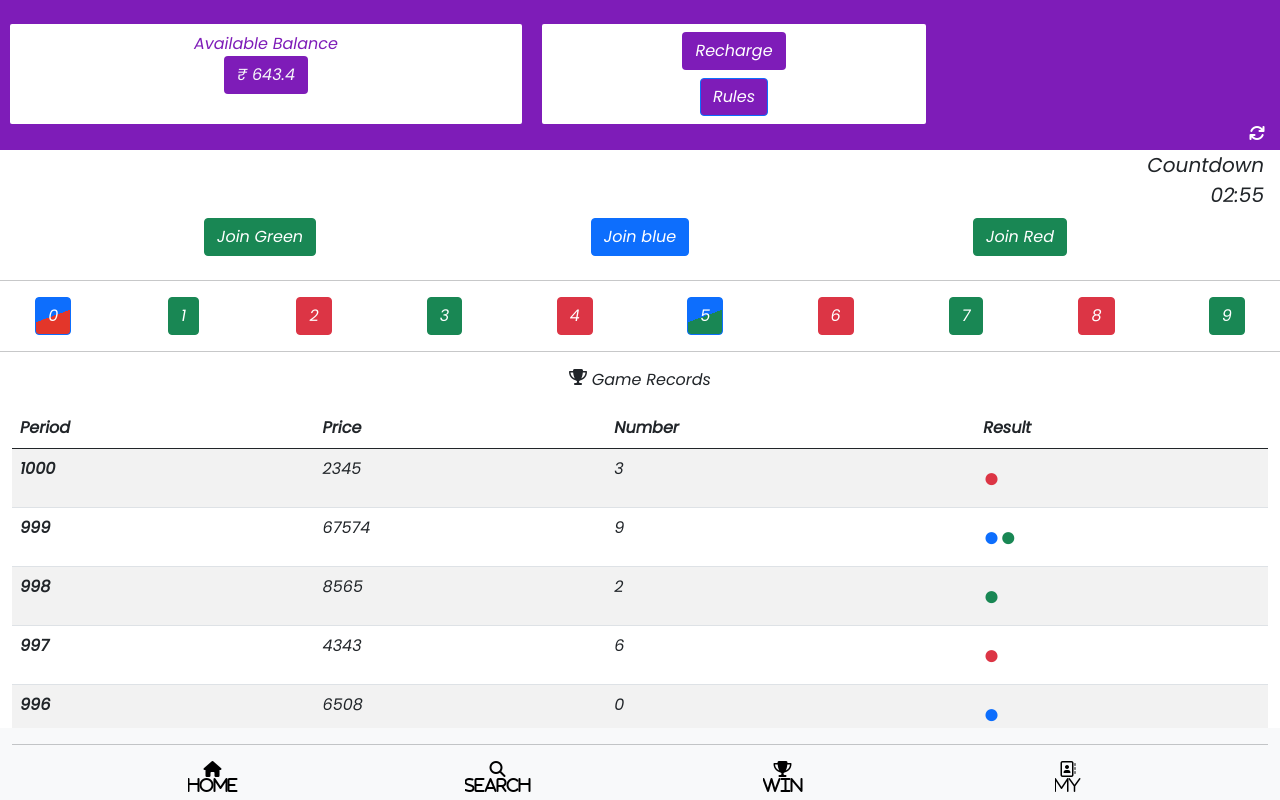
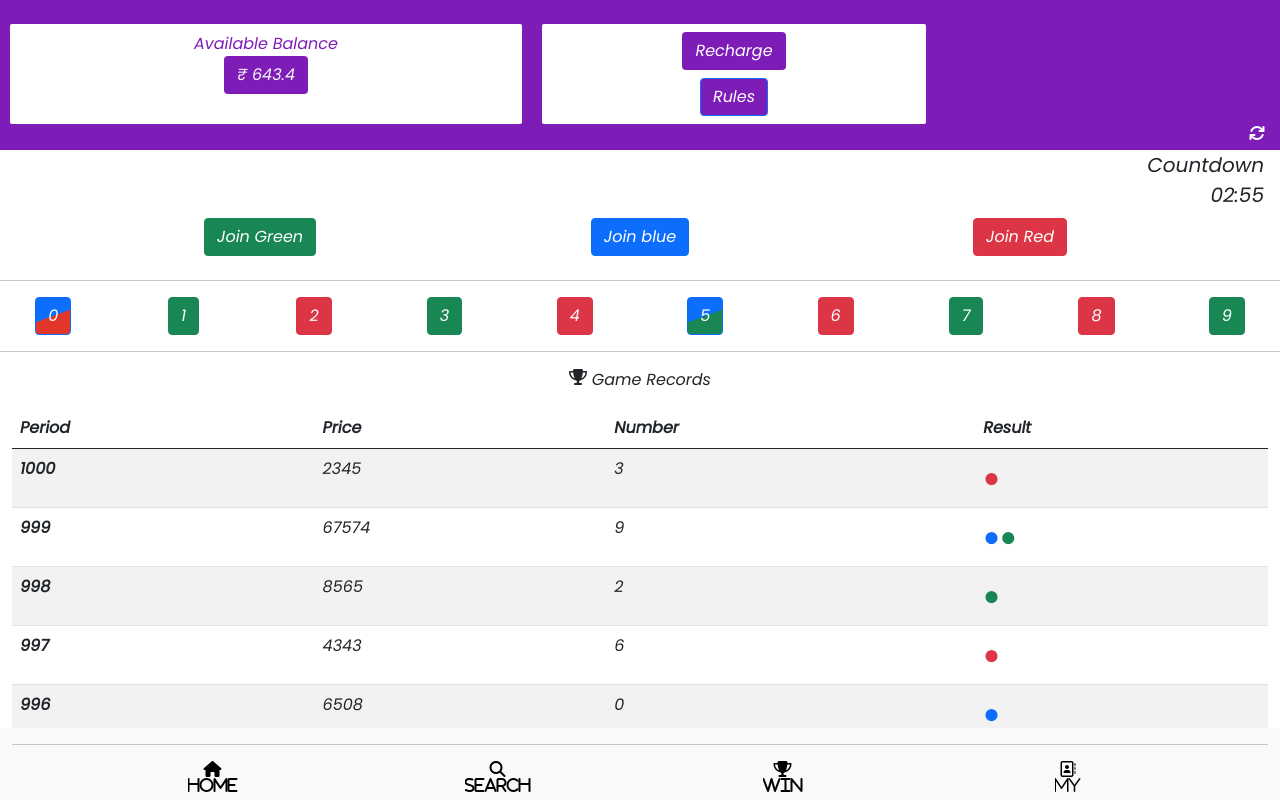
Before and after one commit to shre000/Game-Main, a React (Create React App) app in the folder Frontend/: page /win in a window 1280 px wide. Shown: the top 800 px of the page. Built offline with nearby package versions, Linux system fonts and the light colour scheme.

Commit message:
btn variant changed to red

```diff
--- a/Frontend/src/Comp/My/Win Components/Joinred.js
+++ b/Frontend/src/Comp/My/Win Components/Joinred.js
@@ -15,7 +15,7 @@ const Joinred = ({ disabled }) =>  {
 
     return (
         <div>
-            <Button variant="success" className='btn' onClick={handleShow} disabled={disabled}>
+            <Button variant="danger" className='btn' onClick={handleShow} disabled={disabled}>
         Join Red
       </Button>
 
```
